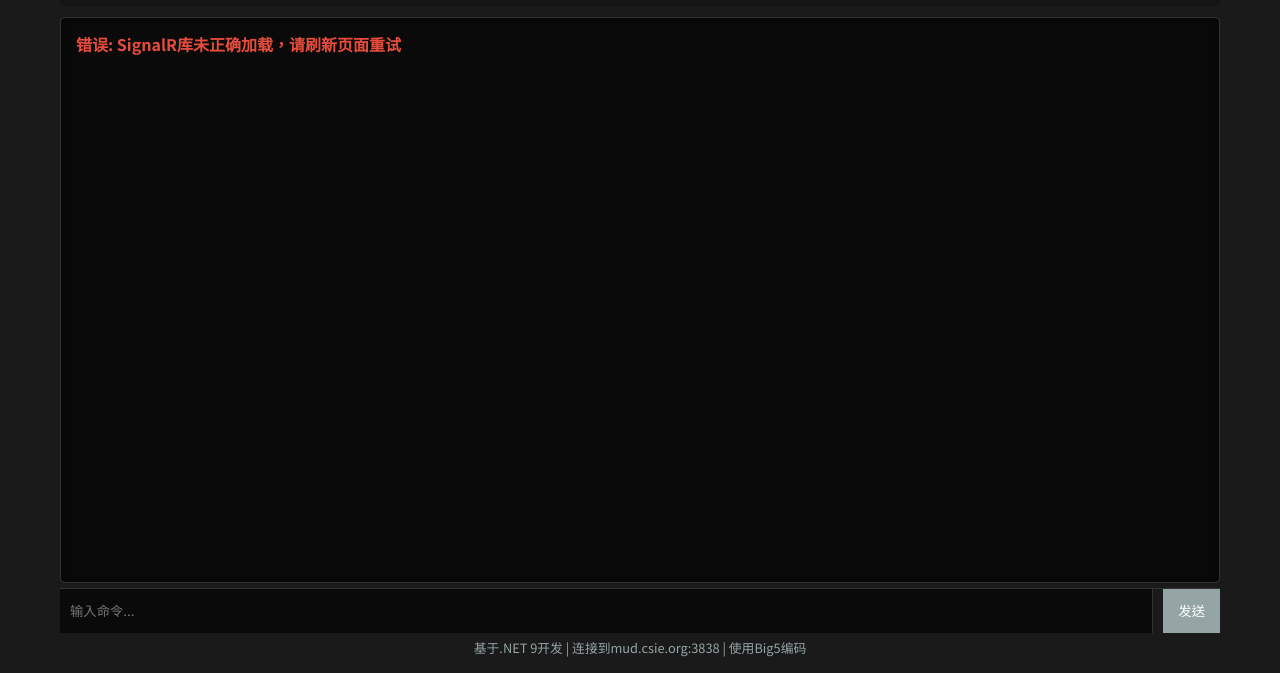
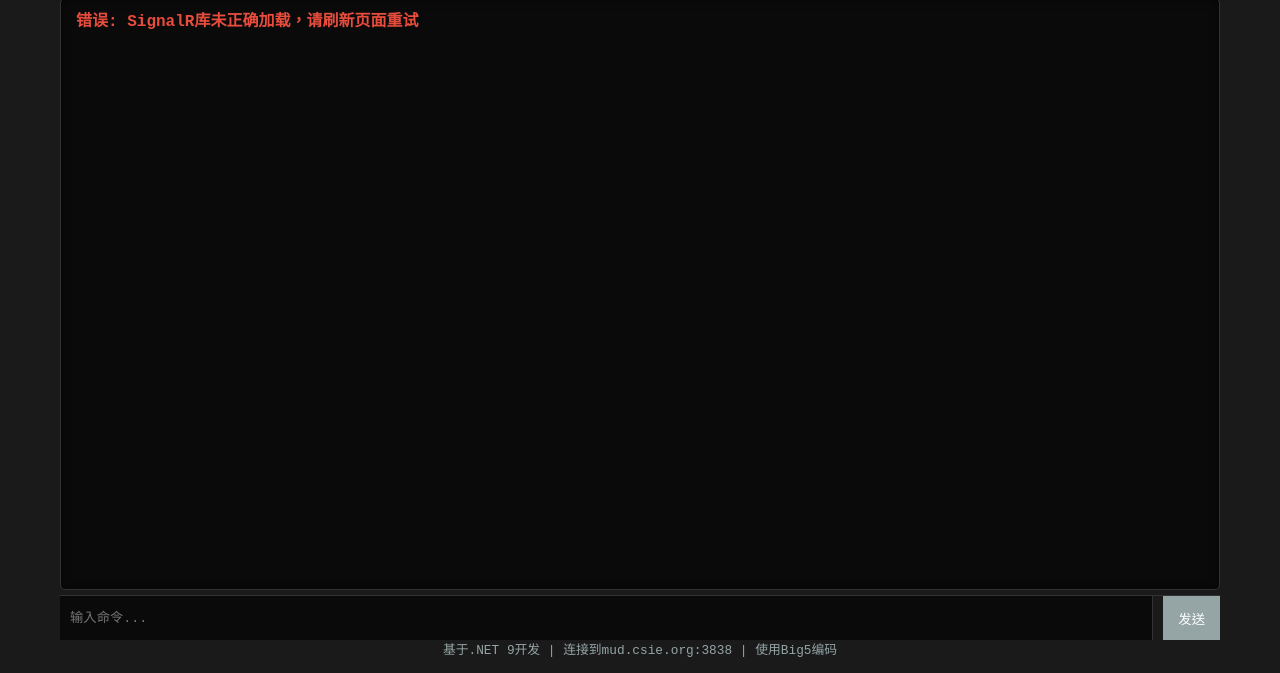
Before and after one commit to jakeuj/JakeMudDotNet, a plain HTML site: page wwwroot/index.html in a window 1280 px wide. Shown: the part 127-800 px from the top of the page. Drawn offline with Linux system fonts and the light colour scheme.

Commit message:
移除不必要的字体链接，更新样式以使用思源黑体，调整行高和字体设置以改善可读性

```diff
--- a/wwwroot/css/styles.css
+++ b/wwwroot/css/styles.css
@@ -6,7 +6,7 @@
     --terminal-background: #0a0a0a;
     --success-color: #2ecc71;
     --error-color: #e74c3c;
-    --font-family: 'Noto Sans TC', monospace, 'Microsoft JhengHei', 'PingFang TC','思源黑體 HW';
+    --font-family: '思源黑體 HW', monospace;
 }
 
 * {
@@ -16,10 +16,10 @@
 }
 
 body {
-    font-family: var(--font-family);
+    font-family: var(--font-family), monospace;
     background-color: var(--background-color);
     color: var(--text-color);
-    line-height: 1.6;
+    line-height: 1.0;
     overflow: hidden; /* 防止页面滚动 */
     height: 100vh;
     margin: 0;
@@ -91,7 +91,7 @@ input[type="number"] {
     border-radius: 4px;
     background-color: var(--terminal-background);
     color: var(--text-color);
-    font-family: var(--font-family);
+    font-family: var(--font-family), monospace;
 }
 
 button {
@@ -101,7 +101,7 @@ button {
     background-color: var(--secondary-color);
     color: white;
     cursor: pointer;
-    font-family: var(--font-family);
+    font-family: var(--font-family), monospace;
     transition: background-color 0.2s;
 }
 
@@ -133,12 +133,12 @@ main {
     border-radius: 5px;
     padding: 15px;
     overflow-y: auto;
-    font-family: var(--font-family);
+    font-family: var(--font-family), monospace;
     white-space: pre-wrap;
     word-break: break-word;
     border: 1px solid #333;
     box-shadow: inset 0 0 10px rgba(0, 0, 0, 0.5);
-    line-height: 1.4;
+    line-height: 1;
     color: #f0f0f0;
 }
 
--- a/wwwroot/index.html
+++ b/wwwroot/index.html
@@ -7,9 +7,6 @@
     <link rel="stylesheet" href="css/styles.css">
     <link rel="icon" href="favicon.svg" type="image/svg+xml">
     <link rel="alternate icon" href="favicon.ico" type="image/x-icon">
-    <link rel="preconnect" href="https://fonts.googleapis.com">
-    <link rel="preconnect" href="https://fonts.gstatic.com" crossorigin>
-    <link href="https://fonts.googleapis.com/css2?family=Noto+Sans+TC:wght@400;700&display=swap" rel="stylesheet">
 </head>
 <body>
     <div class="container">
```
